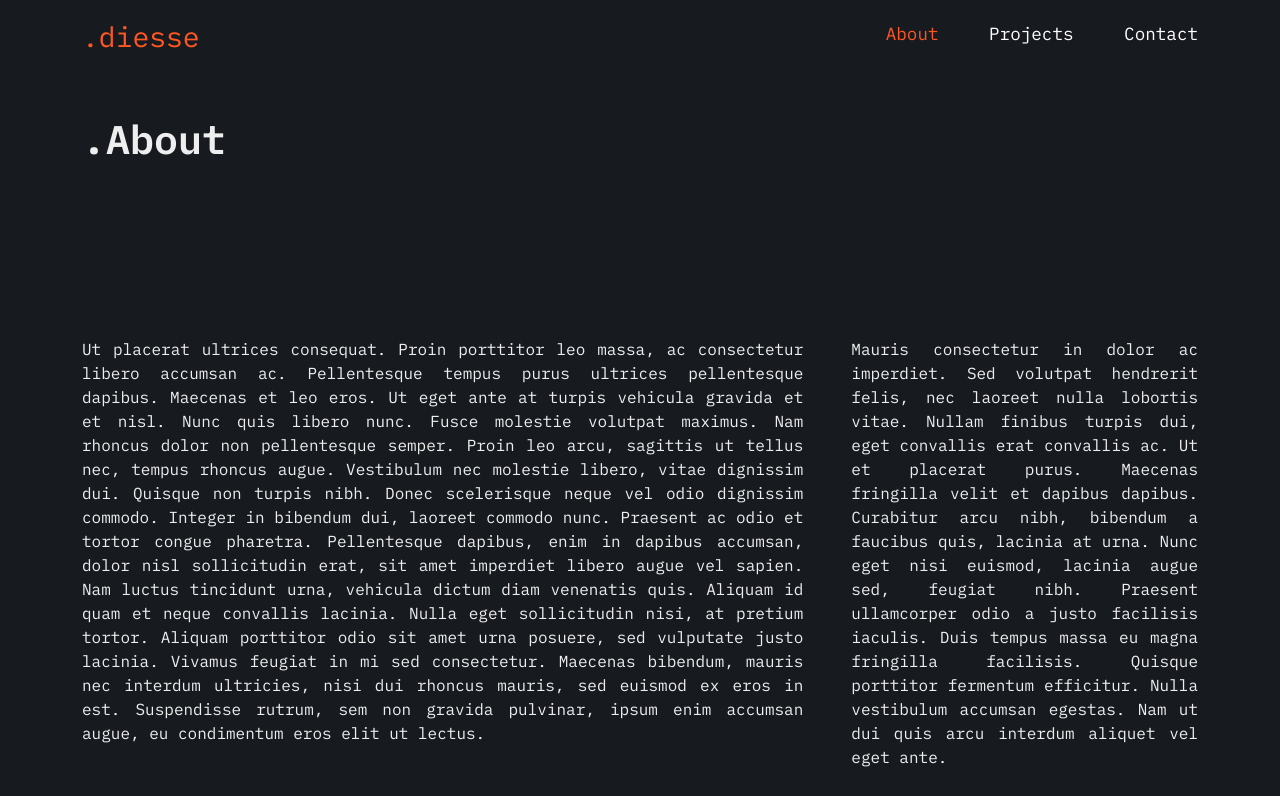
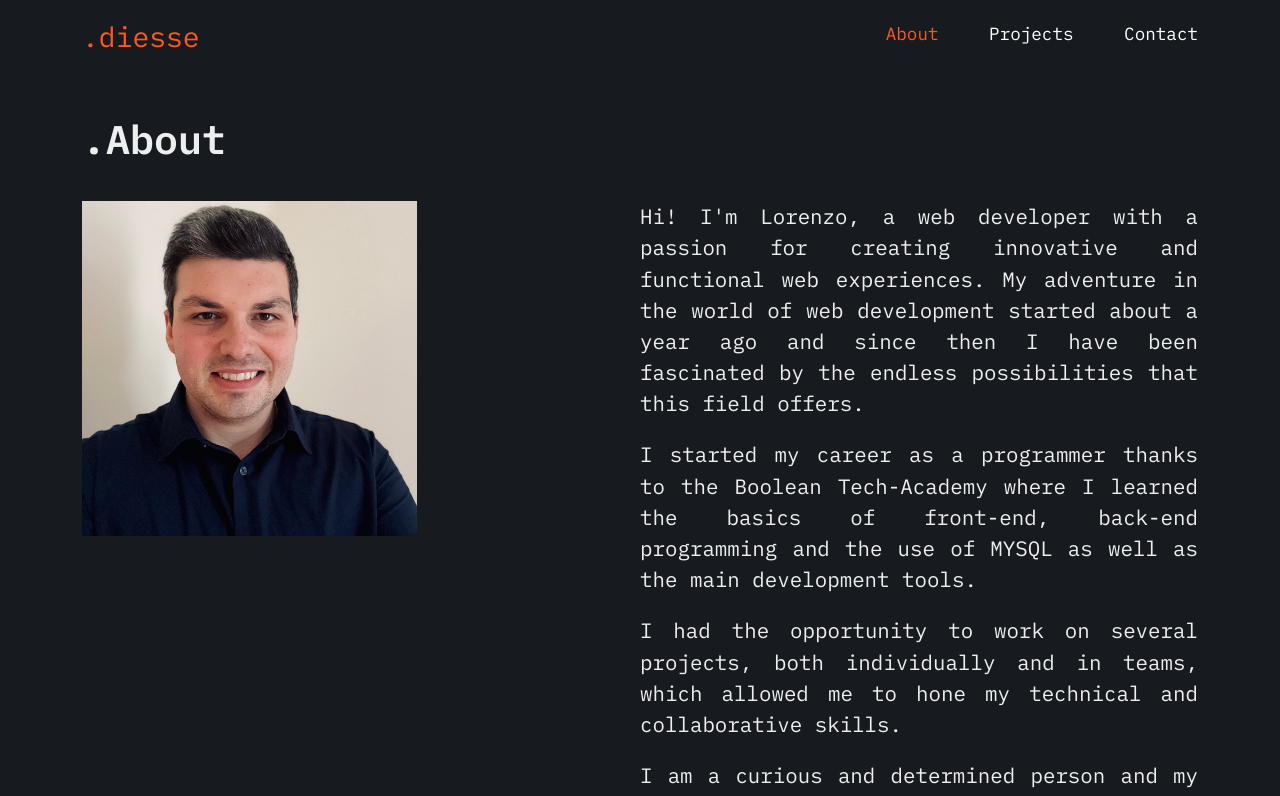
Before and after one commit to lorenzodisanto/portfolio, a Vue app: page /about in a window 1280 px wide. Shown: the top 796 px of the page. Built offline with nearby package versions, Linux system fonts and the light colour scheme.

Commit message:
feat: add about text

```diff
--- a/src/pages/AboutPage.vue
+++ b/src/pages/AboutPage.vue
@@ -12,79 +12,73 @@ export default {
   <div class="container d-none d-lg-block">
     <h1 class="py-5">{{ title }}</h1>
     <div class="wrapper">
-      <div class="d-flex">
-        <p class="me-5">
-          Ut placerat ultrices consequat. Proin porttitor leo massa, ac
-          consectetur libero accumsan ac. Pellentesque tempus purus ultrices
-          pellentesque dapibus. Maecenas et leo eros. Ut eget ante at turpis
-          vehicula gravida et et nisl. Nunc quis libero nunc. Fusce molestie
-          volutpat maximus. Nam rhoncus dolor non pellentesque semper. Proin leo
-          arcu, sagittis ut tellus nec, tempus rhoncus augue. Vestibulum nec
-          molestie libero, vitae dignissim dui. Quisque non turpis nibh. Donec
-          scelerisque neque vel odio dignissim commodo. Integer in bibendum dui,
-          laoreet commodo nunc. Praesent ac odio et tortor congue pharetra.
-          Pellentesque dapibus, enim in dapibus accumsan, dolor nisl
-          sollicitudin erat, sit amet imperdiet libero augue vel sapien. Nam
-          luctus tincidunt urna, vehicula dictum diam venenatis quis. Aliquam id
-          quam et neque convallis lacinia. Nulla eget sollicitudin nisi, at
-          pretium tortor. Aliquam porttitor odio sit amet urna posuere, sed
-          vulputate justo lacinia. Vivamus feugiat in mi sed consectetur.
-          Maecenas bibendum, mauris nec interdum ultricies, nisi dui rhoncus
-          mauris, sed euismod ex eros in est. Suspendisse rutrum, sem non
-          gravida pulvinar, ipsum enim accumsan augue, eu condimentum eros elit
-          ut lectus.
+      <div class="d-flex justify-content-between">
+        <div class="image">
+          <div>
+            <img src="../../public/img/me.jpg" alt="" />
+          </div>
+        </div>
+        <div class="description">
+          <p>
+            Hi! I'm Lorenzo, a web developer with a passion for creating
+            innovative and functional web experiences. My adventure in the world
+            of web development started about a year ago and since then I have
+            been fascinated by the endless possibilities that this field offers.
           </p>
           <p>
-          Mauris consectetur in dolor ac imperdiet. Sed volutpat hendrerit
-          felis, nec laoreet nulla lobortis vitae. Nullam finibus turpis dui,
-          eget convallis erat convallis ac. Ut et placerat purus. Maecenas
-          fringilla velit et dapibus dapibus. Curabitur arcu nibh, bibendum a
-          faucibus quis, lacinia at urna. Nunc eget nisi euismod, lacinia augue
-          sed, feugiat nibh. Praesent ullamcorper odio a justo facilisis
-          iaculis. Duis tempus massa eu magna fringilla facilisis. Quisque
-          porttitor fermentum efficitur. Nulla vestibulum accumsan egestas. Nam
-          ut dui quis arcu interdum aliquet vel eget ante.
+            I started my career as a programmer thanks to the Boolean
+            Tech-Academy where I learned the basics of front-end, back-end
+            programming and the use of MYSQL as well as the main development
+            tools.
           </p>
+          <p>
+            I had the opportunity to work on several projects, both individually
+            and in teams, which allowed me to hone my technical and
+            collaborative skills.
+          </p>
+          <p>
+            I am a curious and determined person and my goal is to continue to
+            grow as a web developer, learning new technologies and constantly
+            improving my skills.
+          </p>
+        </div>
       </div>
     </div>
   </div>
 
   <div class="container d-block d-lg-none">
     <div>
-      <h1 class="py-5">{{ title }}</h1>
+      <h1 class="pt-5 pb-4">{{ title }}</h1>
       <div>
-        <p class="pb-5">
-          Ut placerat ultrices consequat. Proin porttitor leo massa, ac
-          consectetur libero accumsan ac. Pellentesque tempus purus ultrices
-          pellentesque dapibus. Maecenas et leo eros. Ut eget ante at turpis
-          vehicula gravida et et nisl. Nunc quis libero nunc. Fusce molestie
-          volutpat maximus. Nam rhoncus dolor non pellentesque semper. Proin leo
-          arcu, sagittis ut tellus nec, tempus rhoncus augue. Vestibulum nec
-          molestie libero, vitae dignissim dui. Quisque non turpis nibh. Donec
-          scelerisque neque vel odio dignissim commodo. Integer in bibendum dui,
-          laoreet commodo nunc. Praesent ac odio et tortor congue pharetra.
-          Pellentesque dapibus, enim in dapibus accumsan, dolor nisl
-          sollicitudin erat, sit amet imperdiet libero augue vel sapien. Nam
-          luctus tincidunt urna, vehicula dictum diam venenatis quis. Aliquam id
-          quam et neque convallis lacinia. Nulla eget sollicitudin nisi, at
-          pretium tortor. Aliquam porttitor odio sit amet urna posuere, sed
-          vulputate justo lacinia. Vivamus feugiat in mi sed consectetur.
-          Maecenas bibendum, mauris nec interdum ultricies, nisi dui rhoncus
-          mauris, sed euismod ex eros in est. Suspendisse rutrum, sem non
-          gravida pulvinar, ipsum enim accumsan augue, eu condimentum eros elit
-          ut lectus.
+        <div class="image-mobile pb-4">
+          <div>
+            <img src="../../public/img/me.jpg" alt="" />
+          </div>
+        </div>
+        <div class="description-mobile">
+          <p>
+            Hi! I'm Lorenzo, a web developer with a passion for creating
+            innovative and functional web experiences. My adventure in the world
+            of web development started about a year ago and since then I have
+            been fascinated by the endless possibilities that this field offers.
           </p>
-        <p class="pb-5">
-          Mauris consectetur in dolor ac imperdiet. Sed volutpat hendrerit
-          felis, nec laoreet nulla lobortis vitae. Nullam finibus turpis dui,
-          eget convallis erat convallis ac. Ut et placerat purus. Maecenas
-          fringilla velit et dapibus dapibus. Curabitur arcu nibh, bibendum a
-          faucibus quis, lacinia at urna. Nunc eget nisi euismod, lacinia augue
-          sed, feugiat nibh. Praesent ullamcorper odio a justo facilisis
-          iaculis. Duis tempus massa eu magna fringilla facilisis. Quisque
-          porttitor fermentum efficitur. Nulla vestibulum accumsan egestas. Nam
-          ut dui quis arcu interdum aliquet vel eget ante.
+          <p>
+            I started my career as a programmer thanks to the Boolean
+            Tech-Academy where I learned the basics of front-end, back-end
+            programming and the use of MYSQL as well as the main development
+            tools.
           </p>
+          <p>
+            I had the opportunity to work on several projects, both individually
+            and in teams, which allowed me to hone my technical and
+            collaborative skills.
+          </p>
+          <p class="mb-0 pb-4">
+            I am a curious and determined person and my goal is to continue to
+            grow as a web developer, learning new technologies and constantly
+            improving my skills.
+          </p>
+        </div>
       </div>
     </div>
   </div>
@@ -94,8 +88,29 @@ export default {
 h1 {
   font-weight: 600;
 }
+.description {
+  width: 50%;
   p {
     text-align: justify;
-  margin-bottom: 0px;
+    margin-bottom: 20px;
+    font-size: 1.3rem;
+  }
+}
+.image {
+  width: 50%;
+  img {
+    width: 60%;
+  }
+}
+
+.image-mobile {
+  width: 100%;
+  text-align: center;
+  img {
+    width: 70%;
+  }
+}
+
+.description-mobile {
 }
 </style>
--- a/src/styles/general.scss
+++ b/src/styles/general.scss
@@ -7,6 +7,13 @@
   justify-content: center;
   align-items: center;
 }
+.wrapper-about {
+  height: calc(100vh - 67px - 200px);
+  display: flex;
+  justify-content: center;
+  align-items: center;
+}
+
 body {
   font-family: "IBM Plex Mono", monospace;
   font-weight: 400;
```
Also changed, not shown: public/img/me.jpg (added), public/img/panda.jpg (added). Lines whose indentation alone changed are shown as unchanged.
